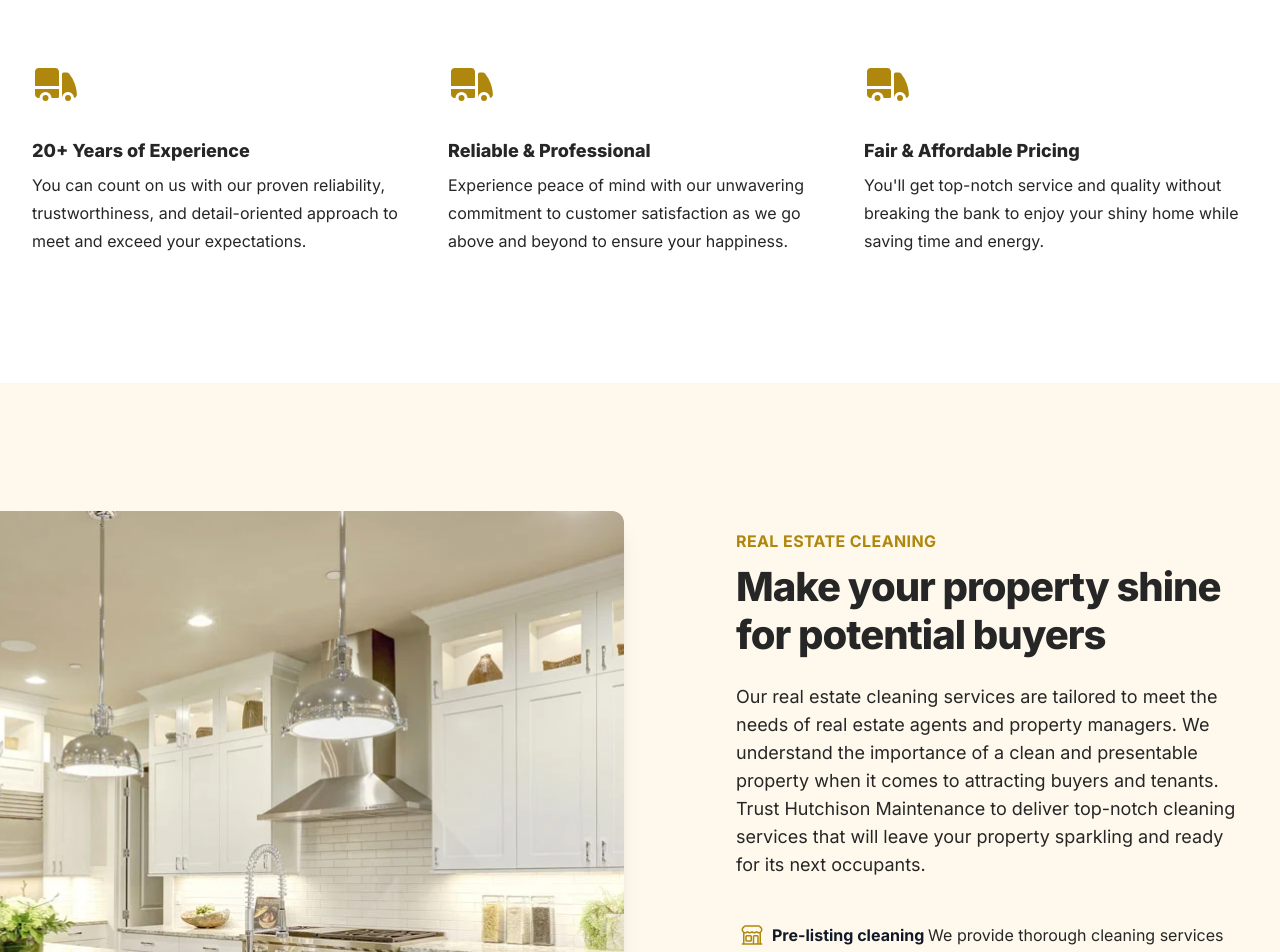
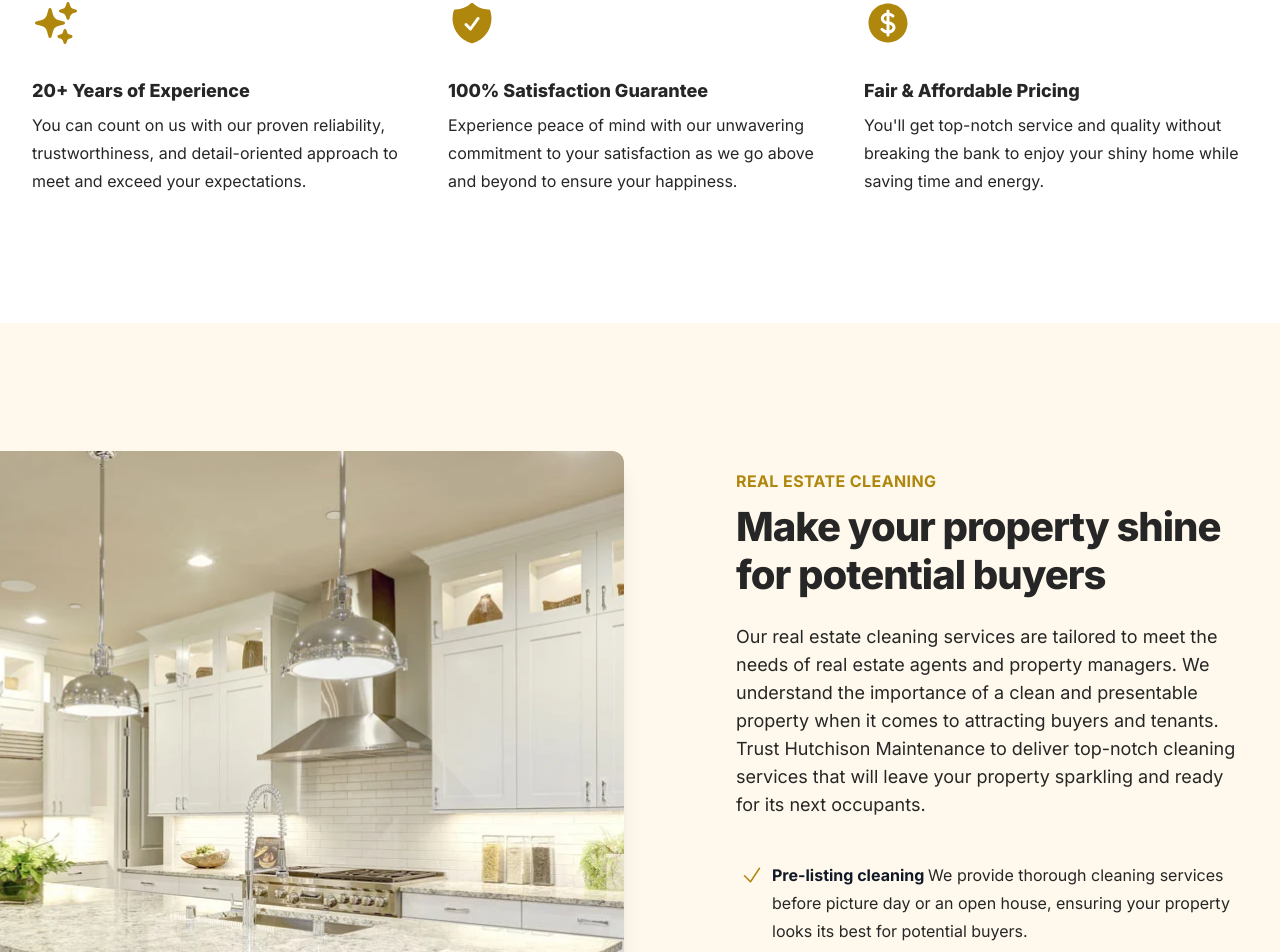
Before and after one commit to Atom-Sites/4782319835545600, a Next.js app: page / in a window 1280 px wide. Shown: the part 1485-2437 px from the top of the page. Built offline with nearby package versions, Linux system fonts and the light colour scheme.

Commit message:
image and icons

```diff
--- a/src/components/Hero.schema.json
+++ b/src/components/Hero.schema.json
@@ -1,6 +1,6 @@
 {
   "headingText": {
-    "value": "Experience top-notch cleaning services with Hutchison Maintenance",
+    "value": "Revive your property with Sudbury's premier cleaning services.",
     "ai": true,
     "instructions": "Act as an SEO and website designer specialist. Create the perfect heading, limited to 60 characters, highlighting the benefit of using our services. Ensure all prompts follow SEO best practices. Write in a sentence-case format with no colon or vertical bar. Do not use the same word twice.\n Example to follow: \n Take the stress out with our reliable accounting services.\n Get sparkling clean surfaces in London with top power washing services.\n Rejuvenate your space with affordable carpets cleaning services in Miami.\n Enjoy leakless pipework with reliable plumbing services in Vancouver. \n Transform your space with professional painting services. \n Enjoy stress-free moving services in Sudbury. \n Experience winning legal solutions with Montreal's expert lawyers."
   },
--- a/src/components/Nav.schema.json
+++ b/src/components/Nav.schema.json
@@ -1,7 +1,7 @@
 {
   "logoUrl": {
-    "value": "https://cdn.nicejob.co/uploads/production/4782319835545600/1574178991503_null_308_resized.png",
+    "value": "/images/hutchison-maintenance-logo.webp",
     "ai": true,
-    "instructions": "The Logo Image"
+    "instructions": "Hutchinson Maintenance"
   }
 }
--- a/src/components/Service.jsx
+++ b/src/components/Service.jsx
@@ -5,9 +5,10 @@ function Feature({ name, description }) {
         <div className="relative pl-9 pt-0.5">
             <dt className="inline text-gray-900 font-bold">
                 <span className="absolute left-1 top-1 h-5 w-5 text-primary-500">
-                    <svg className="absolute h-6 w-6 text-primary-700" xmlns="http://www.w3.org/2000/svg" fill="none" viewBox="0 0 24 24" stroke-width="1.5" stroke="currentColor">
-                        <path stroke-linecap="round" stroke-linejoin="round" d="M13.5 21v-7.5a.75.75 0 01.75-.75h3a.75.75 0 01.75.75V21m-4.5 0H2.36m11.14 0H18m0 0h3.64m-1.39 0V9.349m-16.5 11.65V9.35m0 0a3.001 3.001 0 003.75-.615A2.993 2.993 0 009.75 9.75c.896 0 1.7-.393 2.25-1.016a2.993 2.993 0 002.25 1.016c.896 0 1.7-.393 2.25-1.016a3.001 3.001 0 003.75.614m-16.5 0a3.004 3.004 0 01-.621-4.72L4.318 3.44A1.5 1.5 0 015.378 3h13.243a1.5 1.5 0 011.06.44l1.19 1.189a3 3 0 01-.621 4.72m-13.5 8.65h3.75a.75.75 0 00.75-.75V13.5a.75.75 0 00-.75-.75H6.75a.75.75 0 00-.75.75v3.75c0 .415.336.75.75.75z" />
-                    </svg>
+
+                    <svg xmlns="http://www.w3.org/2000/svg" viewBox="0 0 24 24" fill="currentColor" className="absolute h-6 w-6 text-primary-700">
+  <path fillRule="evenodd" d="M19.916 4.626a.75.75 0 01.208 1.04l-9 13.5a.75.75 0 01-1.154.114l-6-6a.75.75 0 011.06-1.06l5.353 5.353 8.493-12.739a.75.75 0 011.04-.208z" clipRule="evenodd" />
+</svg>
                 </span>
                 <span className="">{name} </span>
             </dt>
--- a/src/components/Service.schema.json
+++ b/src/components/Service.schema.json
@@ -63,27 +63,6 @@
             "description": "We pride ourselves on our reliability and professionalism, ensuring your office is consistently clean and well-maintained."
           }
         ]
-      },
-      {
-        "serviceBlurb": "Post Construction Cleaning",
-        "serviceSlug": "Showcase your craftsmanship with spotless post-construction cleaning",
-        "serviceText": "After completing a construction or renovation project, it's essential to present a clean and polished finished product. Hutchison Maintenance offers post-construction cleaning services that will make your project shine. Our team of professionals will meticulously clean every corner, ensuring your craftsmanship is showcased in the best possible light.",
-        "imageUrl": "/images/new-construction-cleaning.webp",
-        "imageAlt": "",
-        "features": [
-          {
-            "name": "Detailed cleaning",
-            "description": "Our team pays close attention to detail, ensuring every inch of your construction or renovation project is spotless and ready for presentation."
-          },
-          {
-            "name": "Efficient service",
-            "description": "We work efficiently to complete post-construction cleaning in a timely manner, allowing you to showcase your project as soon as possible."
-          },
-          {
-            "name": "Professional results",
-            "description": "Our post-construction cleaning services deliver professional results that highlight the quality of your workmanship and leave a lasting impression on clients."
-          }
-        ]
       }
     ],
     "ai": true,
--- a/src/components/USP.jsx
+++ b/src/components/USP.jsx
@@ -32,7 +32,9 @@ export default function USP() {
                             <dt className="text-base font-semibold leading-7 text-neutral-800">
                                 <div className="mb-3 flex h-16 w-16 items-bottom justify-left rounded-lg bg-transparent">
                                     <span className="h-12 w-12 h-min w-min text-primary-700">
-                                        <svg xmlns="http://www.w3.org/2000/svg" viewBox="0 0 64 64" fill="currentColor" className=" w-32 h-32"><path d="M3.375 4.5C2.339 4.5 1.5 5.34 1.5 6.375V13.5h12V6.375c0-1.036-.84-1.875-1.875-1.875h-8.25zM13.5 15h-12v2.625c0 1.035.84 1.875 1.875 1.875h.375a3 3 0 116 0h3a.75.75 0 00.75-.75V15z" /><path d="M8.25 19.5a1.5 1.5 0 10-3 0 1.5 1.5 0 003 0zM15.75 6.75a.75.75 0 00-.75.75v11.25c0 .087.015.17.042.248a3 3 0 015.958.464c.853-.175 1.522-.935 1.464-1.883a18.659 18.659 0 00-3.732-10.104 1.837 1.837 0 00-1.47-.725H15.75z" /><path d="M19.5 19.5a1.5 1.5 0 10-3 0 1.5 1.5 0 003 0z" /></svg>
+                                    <svg xmlns="http://www.w3.org/2000/svg" viewBox="0 0 24 24" fill="currentColor" className="w-12 h-12">
+  <path fillRule="evenodd" d="M9 4.5a.75.75 0 01.721.544l.813 2.846a3.75 3.75 0 002.576 2.576l2.846.813a.75.75 0 010 1.442l-2.846.813a3.75 3.75 0 00-2.576 2.576l-.813 2.846a.75.75 0 01-1.442 0l-.813-2.846a3.75 3.75 0 00-2.576-2.576l-2.846-.813a.75.75 0 010-1.442l2.846-.813A3.75 3.75 0 007.466 7.89l.813-2.846A.75.75 0 019 4.5zM18 1.5a.75.75 0 01.728.568l.258 1.036c.236.94.97 1.674 1.91 1.91l1.036.258a.75.75 0 010 1.456l-1.036.258c-.94.236-1.674.97-1.91 1.91l-.258 1.036a.75.75 0 01-1.456 0l-.258-1.036a2.625 2.625 0 00-1.91-1.91l-1.036-.258a.75.75 0 010-1.456l1.036-.258a2.625 2.625 0 001.91-1.91l.258-1.036A.75.75 0 0118 1.5zM16.5 15a.75.75 0 01.712.513l.394 1.183c.15.447.5.799.948.948l1.183.395a.75.75 0 010 1.422l-1.183.395c-.447.15-.799.5-.948.948l-.395 1.183a.75.75 0 01-1.422 0l-.395-1.183a1.5 1.5 0 00-.948-.948l-1.183-.395a.75.75 0 010-1.422l1.183-.395c.447-.15.799-.5.948-.948l.395-1.183A.75.75 0 0116.5 15z" clipRule="evenodd" />
+</svg>
                                     </span>
                                 </div>
                                 <h3 className="font-extrabold text-lg">{features[0].name}</h3>
@@ -48,7 +50,9 @@ export default function USP() {
                             <dt className="text-base font-semibold leading-7 text-neutral-800">
                                 <div className="mb-3 flex h-16 w-16 items-bottom justify-left rounded-lg bg-transparent">
                                     <span className="h-12 w-12 h-min w-min text-primary-700">
-                                        <svg xmlns="http://www.w3.org/2000/svg" viewBox="0 0 64 64" fill="currentColor" className="w-32 h-32"><path d="M3.375 4.5C2.339 4.5 1.5 5.34 1.5 6.375V13.5h12V6.375c0-1.036-.84-1.875-1.875-1.875h-8.25zM13.5 15h-12v2.625c0 1.035.84 1.875 1.875 1.875h.375a3 3 0 116 0h3a.75.75 0 00.75-.75V15z" /><path d="M8.25 19.5a1.5 1.5 0 10-3 0 1.5 1.5 0 003 0zM15.75 6.75a.75.75 0 00-.75.75v11.25c0 .087.015.17.042.248a3 3 0 015.958.464c.853-.175 1.522-.935 1.464-1.883a18.659 18.659 0 00-3.732-10.104 1.837 1.837 0 00-1.47-.725H15.75z" /><path d="M19.5 19.5a1.5 1.5 0 10-3 0 1.5 1.5 0 003 0z" /></svg>
+                                    <svg xmlns="http://www.w3.org/2000/svg" viewBox="0 0 24 24" fill="currentColor" className="w-12 h-12">
+  <path fillRule="evenodd" d="M12.516 2.17a.75.75 0 00-1.032 0 11.209 11.209 0 01-7.877 3.08.75.75 0 00-.722.515A12.74 12.74 0 002.25 9.75c0 5.942 4.064 10.933 9.563 12.348a.749.749 0 00.374 0c5.499-1.415 9.563-6.406 9.563-12.348 0-1.39-.223-2.73-.635-3.985a.75.75 0 00-.722-.516l-.143.001c-2.996 0-5.717-1.17-7.734-3.08zm3.094 8.016a.75.75 0 10-1.22-.872l-3.236 4.53L9.53 12.22a.75.75 0 00-1.06 1.06l2.25 2.25a.75.75 0 001.14-.094l3.75-5.25z" clipRule="evenodd" />
+</svg>
                                     </span>
                                 </div>
                                 <h3 className="font-extrabold text-lg">{features[1].name}</h3>
@@ -64,7 +68,10 @@ export default function USP() {
                             <dt className="text-base font-semibold leading-7 text-neutral-800">
                                 <div className="mb-3 flex h-16 w-16 items-bottom justify-left  rounded-lg bg-transparent">
                                     <span className="h-12 w-12 h-min w-min text-primary-700">
-                                        <svg xmlns="http://www.w3.org/2000/svg" viewBox="0 0 64 64" fill="currentColor" className="w-32 h-32"><path d="M3.375 4.5C2.339 4.5 1.5 5.34 1.5 6.375V13.5h12V6.375c0-1.036-.84-1.875-1.875-1.875h-8.25zM13.5 15h-12v2.625c0 1.035.84 1.875 1.875 1.875h.375a3 3 0 116 0h3a.75.75 0 00.75-.75V15z" /><path d="M8.25 19.5a1.5 1.5 0 10-3 0 1.5 1.5 0 003 0zM15.75 6.75a.75.75 0 00-.75.75v11.25c0 .087.015.17.042.248a3 3 0 015.958.464c.853-.175 1.522-.935 1.464-1.883a18.659 18.659 0 00-3.732-10.104 1.837 1.837 0 00-1.47-.725H15.75z" /><path d="M19.5 19.5a1.5 1.5 0 10-3 0 1.5 1.5 0 003 0z" /></svg>
+                                    <svg xmlns="http://www.w3.org/2000/svg" viewBox="0 0 24 24" fill="currentColor" className="w-12 h-12">
+  <path d="M10.464 8.746c.227-.18.497-.311.786-.394v2.795a2.252 2.252 0 01-.786-.393c-.394-.313-.546-.681-.546-1.004 0-.323.152-.691.546-1.004zM12.75 15.662v-2.824c.347.085.664.228.921.421.427.32.579.686.579.991 0 .305-.152.671-.579.991a2.534 2.534 0 01-.921.42z" />
+  <path fillRule="evenodd" d="M12 2.25c-5.385 0-9.75 4.365-9.75 9.75s4.365 9.75 9.75 9.75 9.75-4.365 9.75-9.75S17.385 2.25 12 2.25zM12.75 6a.75.75 0 00-1.5 0v.816a3.836 3.836 0 00-1.72.756c-.712.566-1.112 1.35-1.112 2.178 0 .829.4 1.612 1.113 2.178.502.4 1.102.647 1.719.756v2.978a2.536 2.536 0 01-.921-.421l-.879-.66a.75.75 0 00-.9 1.2l.879.66c.533.4 1.169.645 1.821.75V18a.75.75 0 001.5 0v-.81a4.124 4.124 0 001.821-.749c.745-.559 1.179-1.344 1.179-2.191 0-.847-.434-1.632-1.179-2.191a4.122 4.122 0 00-1.821-.75V8.354c.29.082.559.213.786.393l.415.33a.75.75 0 00.933-1.175l-.415-.33a3.836 3.836 0 00-1.719-.755V6z" clipRule="evenodd" />
+</svg>
                                     </span>
                                 </div>
                                 <h3 className="font-extrabold text-lg">{features[2].name}</h3>
--- a/src/components/USP.schema.json
+++ b/src/components/USP.schema.json
@@ -17,8 +17,8 @@
         "href": "#"
       },
       {
-        "name": "Reliable & Professional",
-        "description": "Experience peace of mind with our unwavering commitment to customer satisfaction as we go above and beyond to ensure your happiness.",
+        "name": "100% Satisfaction Guarantee",
+        "description": "Experience peace of mind with our unwavering commitment to your satisfaction as we go above and beyond to ensure your happiness.",
         "href": "#"
       },
       {
--- a/src/pages/reviews.jsx
+++ b/src/pages/reviews.jsx
@@ -22,7 +22,7 @@ import Testimonials from '@/components/Testimonials'
                 <div className="mx-auto max-w-2xl py-12 lg:py-24">
                     <div className="text-center">
                         <h1 className="text-3xl font-extrabold tracking-tight text-neutral-800 md:text-4xl lg:text-6xl">Our Customer Stories</h1>
-                        <p className="mt-6 text-lg leading-8 text-neutral-800">Your community is talking about us. Experience why residents in and around (the city) are raving about us. We provide top-notch (services) services that will exceed your expectations.</p>
+                        <p className="mt-6 text-lg leading-8 text-neutral-800">Your community is talking about us. Experience why residents in and around Sudbury are raving about us. We provide top-notch cleaning services that will exceed your expectations.</p>
                     </div>
                 </div>
             </div>
```
Also changed, not shown: public/images/hutchison-maintenance-logo.webp (added), 1 other file (tests, documents, lock files or other folders).
